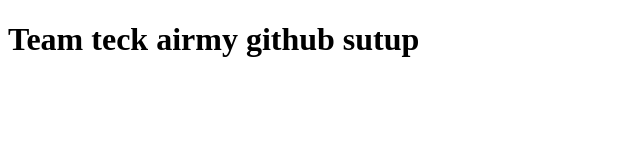
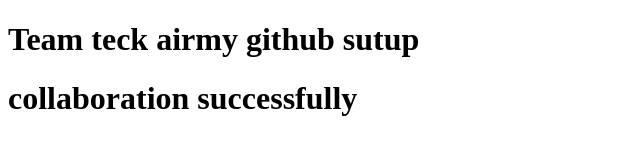
Before and after one commit to milonahmedshuvo/Exmple, a plain HTML site: page index.html in a window 1280 px wide. Shown: the whole page, without its empty margins (0-640 px from the left). Drawn offline with Linux system fonts and the light colour scheme.

Commit message:
shuvo's special

```diff
--- a/index.html
+++ b/index.html
@@ -9,5 +9,6 @@
 <body>
 
     <h1>Team teck airmy github sutup</h1>
+    <h1>collaboration successfully</h1>
 </body>
 </html>
```
